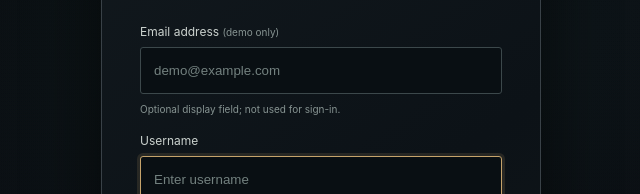
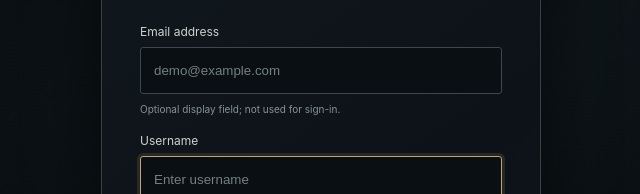
Before and after one commit to mafia999011-hue/meridian-personal-assistant, a website: page login.html in a window 1280 px wide. Shown: the part 263-457 px from the top of the page, 319-959 px from the left. Drawn offline with Linux system fonts and the light colour scheme.

Commit message:
Remove demo label from email field

```diff
--- a/login.html
+++ b/login.html
@@ -24,7 +24,7 @@
       <h1 id="title">Welcome back.</h1>
       <p class="intro">Sign in to open your research workspace and saved briefings.</p>
       <form id="loginForm">
-        <div class="field"><label for="email">Email address <span>(demo only)</span></label><input id="email" type="email" autocomplete="off" placeholder="demo@example.com" maxlength="254" aria-describedby="emailNote"><small id="emailNote" class="field-note">Optional display field; not used for sign-in.</small></div>
+        <div class="field"><label for="email">Email address</label><input id="email" type="email" autocomplete="off" placeholder="demo@example.com" maxlength="254" aria-describedby="emailNote"><small id="emailNote" class="field-note">Optional display field; not used for sign-in.</small></div>
         <div class="field"><label for="username">Username</label><input id="username" name="username" type="text" autocomplete="username" placeholder="Enter username" required maxlength="128" autofocus></div>
         <div class="field"><label for="password">Password</label><input id="password" name="password" type="password" autocomplete="current-password" placeholder="Enter password" required maxlength="1024"></div>
         <button class="submit" id="submitButton" type="submit">Authenticate <span aria-hidden="true">↗</span></button>
```
